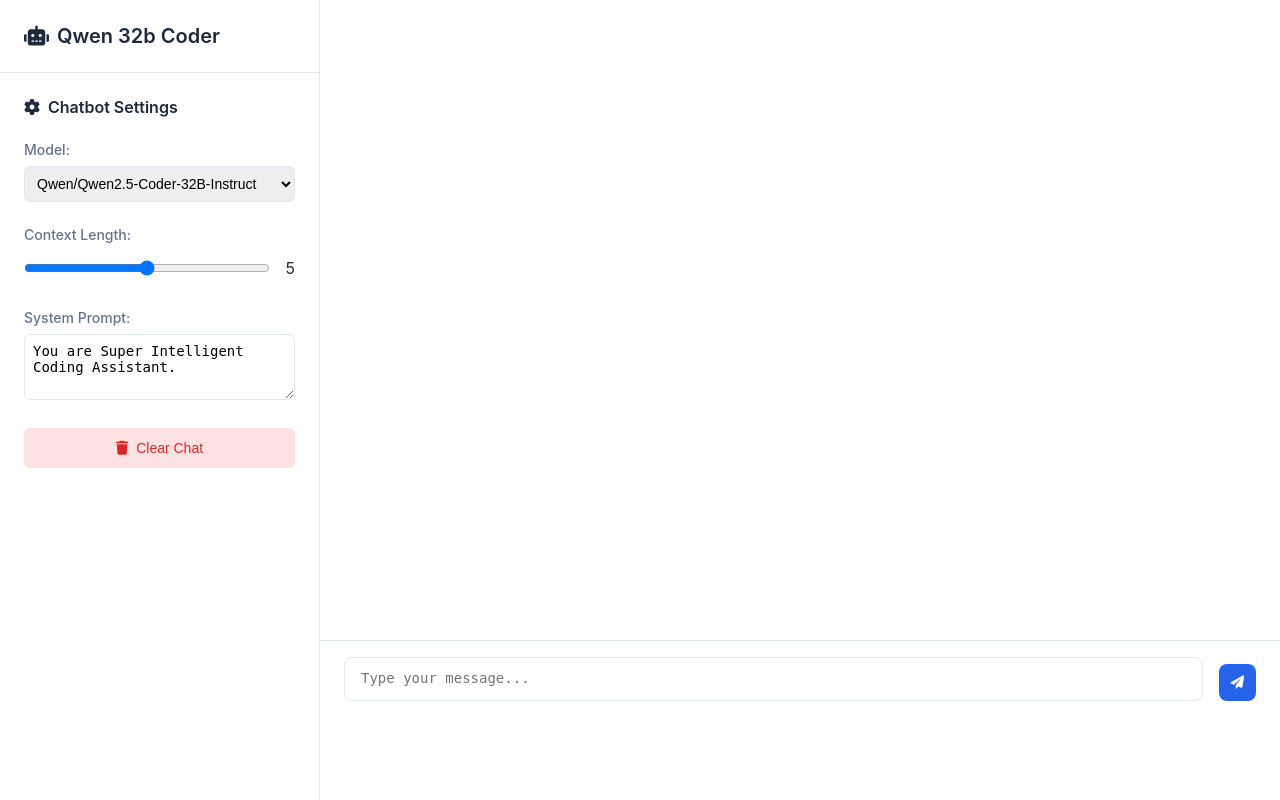
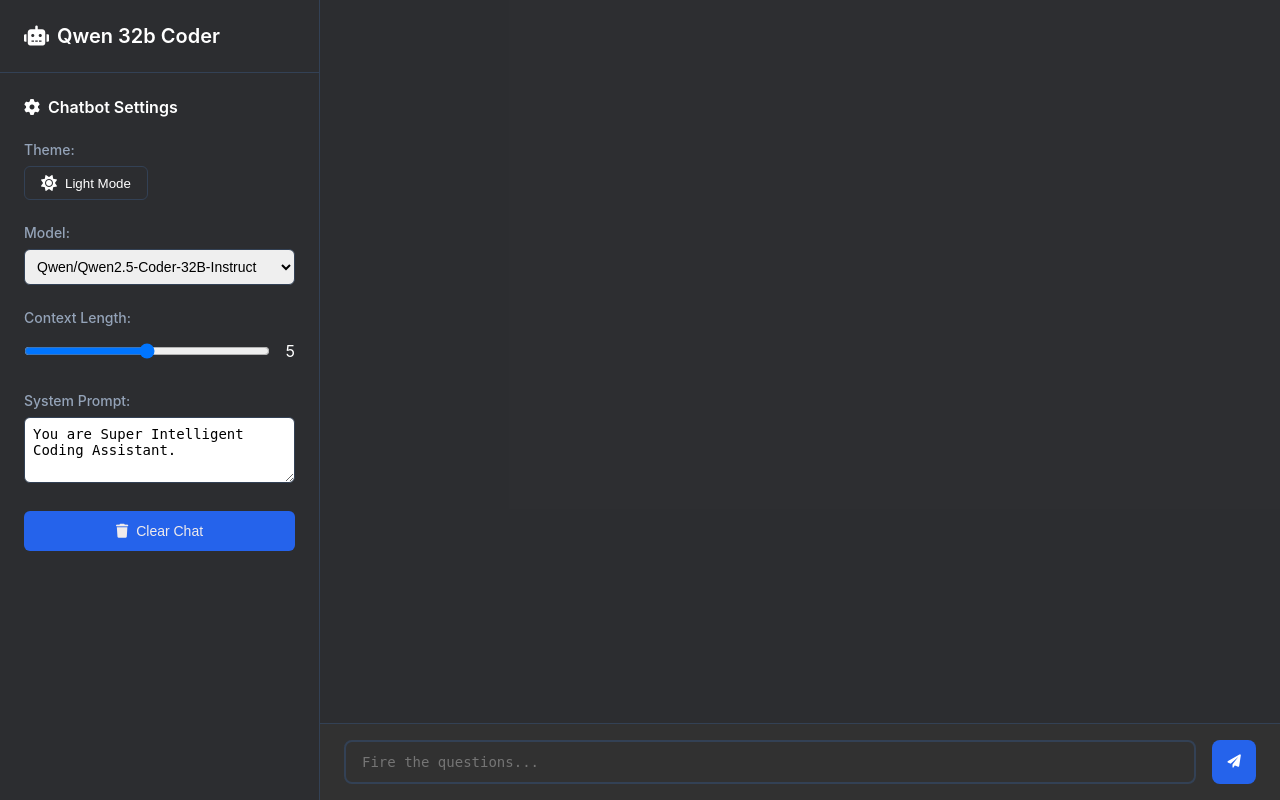
Before and after one commit to Adityabhaskar685/modal_chatapp, a FastAPI app: page / in a window 1280 px wide. Run offline with FastAPI, Linux system fonts and the light colour scheme; some libraries are stand-ins or nearby versions.

Commit message:
Added markdown support, theme switcher

```diff
--- a/frontend/static/script.js
+++ b/frontend/static/script.js
@@ -1,20 +1,3 @@
-
-document.addEventListener('DOMContentLoaded', async () => {
-    await waitForMarked();
-
-    marked.setOptions({
-        highlight: function(code, lang) {
-            return highlightCode(code, lang);
-        },
-        breaks: true,
-        gfm: true,
-        pedantic: false,
-        sanitize: false,
-        smartLists: true,
-        smartypants: true
-    });
-});
-
 function waitForMarked() {
     return new Promise((resolve) => {
         if (typeof marked !== 'undefined') {
@@ -37,33 +20,81 @@
     });
 }
 
-function highlightCode(code, language) {
-    const patterns = {
-        keywords: /(import|from|def|class|if|else|try|except|return|async|await|function|const|let|var|for|while|break|continue)\b/g,
-        strings: /(['"`])(.*?)\1/g,
-        comments: /(#.*|\/\/.*|\/\*[\s\S]*?\*\/)/g,
-        numbers: /\b\d+(\.\d+)?\b/g,
-        functions: /\b\w+(?=\()/g,
-        operators: /([+\-*/%=<>!&|^~]|==|!=|>=|<=|=>|\+=|-=|\*=|\/=|&&|\|\|)/g
-    };
-    code = code
-        .replace(patterns.comments, '<span class="comment">$1</span>')
-        .replace(patterns.strings, '<span class="string">$1$2$1</span>')
-        .replace(patterns.keywords, '<span class="keyword">$1</span>')
-        .replace(patterns.numbers, '<span class="number">$&</span>')
-        .replace(patterns.functions, '<span class="function">$&</span>')
-        .replace(patterns.operators, '<span class="operator">$1</span>');
 
-    return `<pre><code class="language-${language || ''}">${code}</code></pre>`;
-}
+document.addEventListener('DOMContentLoaded', async () => {
+    hljs.highlightAll();
+    await waitForMarked();
+    marked.setOptions({
+        highlight: function(code, lang) {
+            if (lang && hljs.getLanguage(lang)) {
+                return hljs.highlight(code, { language: lang }).value;
+            }
+            return hljs.highlightAuto(code).value;
+        },
+        breaks: true,
+        gfm: true,
+        pedantic: false,
+        sanitize: false,
+        smartLists: true,
+        smartypants: true
+    });
+
+    const themeToggleBtn = document.getElementById('theme-toggle');
+    const htmlElement = document.documentElement;
+    const sunIcon = '<i class="fas fa-sun"></i>';
+    const moonIcon = '<i class="fas fa-moon"></i>';
+
+    function updateThemeToggleButton() {
+        const currentTheme = htmlElement.getAttribute('data-theme');
+        if (currentTheme === 'dark') {
+            themeToggleBtn.innerHTML = `${sunIcon}<span>Light Mode</span>`;
+        } else {
+            themeToggleBtn.innerHTML = `${moonIcon}<span>Dark Mode</span>`;
+        }
+    }
+    updateThemeToggleButton();
+
+    const savedTheme = localStorage.getItem('theme');
+    if (savedTheme) {
+        htmlElement.setAttribute('data-theme', savedTheme);
+        updateThemeToggleButton();
+    }
+    themeToggleBtn.addEventListener('click', function() {
+        const currentTheme = htmlElement.getAttribute('data-theme');
+        const newTheme = currentTheme === 'dark' ? 'light' : 'dark';
+
+        htmlElement.setAttribute('data-theme', newTheme);
+        updateThemeToggleButton();
+
+        localStorage.setItem('theme', newTheme);
+    });
+    const userInput = document.getElementById('user-input');
+    userInput.addEventListener('input', () => autoResizeTextarea(userInput));
+
+    document.getElementById('send-button').addEventListener('click', sendMessage);
+
+    userInput.addEventListener('keypress', (e) => {
+        if (e.key === 'Enter' && !e.shiftKey) {
+            e.preventDefault();
+            sendMessage();
+        }
+    });
+
+    document.getElementById('conversation-context').addEventListener('input', (e) => {
+        document.getElementById('conversation-context-value').textContent = e.target.value;
+    });
+
+    document.getElementById('clear-conversation').addEventListener('click', () => {
+        const chatbox = document.getElementById('chatbox');
+        chatbox.innerHTML = '';
+    });
+});
+
 
 function autoResizeTextarea(textarea) {
     textarea.style.height = 'auto';
     textarea.style.height = Math.min(textarea.scrollHeight, 150) + 'px';
 }
-
-const userInput = document.getElementById('user-input');
-userInput.addEventListener('input', () => autoResizeTextarea(userInput));
 
 function scrollToBottom() {
     const chatbox = document.getElementById('chatbox');
@@ -100,6 +131,7 @@
 }
 
 async function sendMessage() {
+    const userInput = document.getElementById('user-input');
     const message = userInput.value.trim();
     if (!message) return;
 
@@ -109,6 +141,7 @@
     userMessageDiv.className = 'message user-message';
     userMessageDiv.innerHTML = await renderMarkdown(message);
     chatbox.appendChild(userMessageDiv);
+    highlightNewCodeBlocks(userMessageDiv);
     scrollToBottom();
 
     userInput.value = '';
@@ -132,6 +165,7 @@
                     chatbox.appendChild(assistantMessageDiv);
                 }
                 assistantMessageDiv.innerHTML = await renderMarkdown(response);
+                highlightNewCodeBlocks(assistantMessageDiv);
                 scrollToBottom();
             }
         } catch (error) {
@@ -142,22 +176,14 @@
     socket.onerror = (error) => {
         console.error('WebSocket error:', error);
     };
+
 }
 
-document.getElementById('send-button').addEventListener('click', sendMessage);
-
-document.getElementById('user-input').addEventListener('keypress', (e) => {
-    if (e.key === 'Enter' && !e.shiftKey) {
-        e.preventDefault();
-        sendMessage();
-    }
-});
-
-document.getElementById('conversation-context').addEventListener('input', (e) => {
-    document.getElementById('conversation-context-value').textContent = e.target.value;
-});
-
-document.getElementById('clear-conversation').addEventListener('click', () => {
-    const chatbox = document.getElementById('chatbox');
-    chatbox.innerHTML = '';
-});
+function highlightNewCodeBlocks(container) {
+    container.querySelectorAll('pre code').forEach((block) => {
+        if (!block.dataset.highlighted) {
+            hljs.highlightElement(block);
+            block.dataset.highlighted = 'yes';
+        }
+    });
+}
--- a/frontend/static/styles.css
+++ b/frontend/static/styles.css
@@ -9,6 +9,39 @@
     --text-secondary: #64748b;
     --message-user-bg: #eff6ff;
     --message-assistant-bg: #f8fafc;
+    --code-bg: #1e1e1e;
+    --code-border: #333333;
+    --code-text: #d4d4d4;
+    --blockquote-border: #444444;
+    --blockquote-text: #a0a0a0;
+    --table-border: #333333;
+    --table-header-bg: #2d2d2d;
+    --link-color: #3794ff;
+    --input-bg: #ffffff;
+    --scrollbar-thumb: #cbd5e1;
+    --scrollbar-track: #f1f5f9;
+}
+
+[data-theme="dark"] {
+    --bg-color: #0f172a;
+    --sidebar-bg: rgba(50, 50, 50, .85);
+    --chat-bg: rgba(50, 50, 50, .85);
+    --border-color: #334155;
+    --text-primary: #ffffff;
+    --text-secondary: #94a3b8;
+    --message-user-bg: rgba(34, 33, 33, 0.85);
+    --message-assistant-bg: rgba(34, 33, 33, 0.85);
+    --code-bg: #0f172a;
+    --code-border: #1e293b;
+    --code-text: #e2e8f0;
+    --blockquote-border: #334155;
+    --blockquote-text: #94a3b8;
+    --table-border: #1e293b;
+    --table-header-bg: #0f172a;
+    --link-color: #60a5fa;
+    --input-bg: rgba(50, 50, 50, .85);
+    --scrollbar-thumb: white;
+    --scrollbar-track: rgba(50, 50, 50, .85);
 }
 
 * {
@@ -32,9 +65,9 @@
     height: 100vh;
     max-width: 1920px;
     margin: 0 auto;
+    overflow: hidden;
 }
 
-/* Sidebar Styles */
 .sidebar {
     width: 320px;
     background-color: var(--sidebar-bg);
@@ -108,8 +141,8 @@
 .clear-btn {
     width: 100%;
     padding: 0.75rem;
-    background-color: #fee2e2;
-    color: #dc2626;
+    background-color: var(--primary-color);
+    color: #f0ebeb;
     border: none;
     border-radius: 0.375rem;
     font-size: 0.875rem;
@@ -126,21 +159,23 @@
     background-color: #fecaca;
 }
 
-/* Main Content Styles */
 .main-content {
     flex: 1;
     display: flex;
     flex-direction: column;
     min-width: 0;
+    height: 100vh;
+    overflow: hidden;
+
 }
-
 .chat-container {
     flex: 1;
     display: flex;
     flex-direction: column;
     background-color: var(--chat-bg);
+    height: 100%;
+    overflow: hidden;
 }
-
 .messages {
     flex: 1;
     padding: 1.5rem;
@@ -148,7 +183,31 @@
     display: flex;
     flex-direction: column;
     gap: 1rem;
-    max-height: 80vh; /* Allow scrolling */
+}
+
+.messages::-webkit-scrollbar {
+    width: 8px;
+}
+
+.messages::-webkit-scrollbar-track {
+    background: var(--scrollbar-track);
+}
+
+.messages::-webkit-scrollbar-thumb {
+    background-color: var(--scrollbar-thumb);
+    border-radius: 4px;
+}
+
+.input-container {
+    padding: 1rem 1.5rem;
+    border-top: 1px solid var(--border-color);
+    display: flex;
+    gap: 1rem;
+    align-items: flex-end;
+    background-color: var(--chat-bg);
+    position: relative;
+    bottom: 0;
+    width: 100%;
 }
 
 .message {
@@ -158,31 +217,24 @@
     font-size: 0.875rem;
     line-height: 1.5;
     background-color: var(--message-user-bg);
-    border: 1px solid var(--border-color);
+    border: 2px solid var(--border-color);
 }
 
 .assistant-message {
     background-color: var(--message-assistant-bg);
 }
 
-.input-container {
-    padding: 1rem 1.5rem;
-    border-top: 1px solid var(--border-color);
-    display: flex;
-    gap: 1rem;
-    align-items: flex-end;
-    background-color: var(--chat-bg);
-}
-
 #user-input {
     flex: 1;
     padding: 0.75rem 1rem;
-    border: 1px solid var(--border-color);
+    border: 2px solid var(--border-color);
     border-radius: 0.5rem;
     font-size: 0.875rem;
     resize: none;
     max-height: 150px;
     min-height: 44px;
+    background-color: var(--input-bg);
+    color: var(--text-primary);
 }
 
 #user-input:focus {
@@ -192,7 +244,7 @@
 }
 
 #send-button {
-    padding: 0.75rem;
+    padding: 0.95rem;
     background-color: var(--primary-color);
     color: white;
     border: none;
@@ -310,10 +385,47 @@
     height: auto;
 }
 
-/* Responsive Design */
+::selection {
+    background-color: var(--primary-color);
+    color: white;
+}
+
+
+.theme-toggle-btn {
+    display: flex;
+    align-items: center;
+    gap: 8px;
+    padding: 8px 16px;
+    border: 1px solid var(--border-color);
+    border-radius: 6px;
+    background: var(--background-secondary);
+    color: var(--text-primary);
+    cursor: pointer;
+    transition: all 0.3s ease;
+}
+
+.theme-toggle-btn:hover {
+    background: var(--background-hover);
+}
+
+.theme-toggle-btn i {
+    font-size: 16px;
+}
+
+
 @media (max-width: 768px) {
     .app-container {
-        flex-direction: column;
+        height: 100vh;
+        overflow: hidden;
+    }
+
+    main-content {
+        height: 0;
+        flex: 1;
+    }
+
+    .chat-container {
+        height: 100%;
     }
 
     .sidebar {
--- a/frontend/templates/index.html
+++ b/frontend/templates/index.html
@@ -1,12 +1,14 @@
 <!DOCTYPE html>
-<html lang="en">
+<html lang="en" data-theme="dark">
 <head>
     <meta charset="UTF-8">
     <meta name="viewport" content="width=device-width, initial-scale=1.0">
     <title>Qwen 32b Coder</title>
     <link rel="stylesheet" href="/static/styles.css">
     <link rel="stylesheet" href="https://cdnjs.cloudflare.com/ajax/libs/font-awesome/6.0.0/css/all.min.css">
+    <link rel="stylesheet" href="https://cdnjs.cloudflare.com/ajax/libs/highlight.js/11.7.0/styles/atom-one-dark.min.css">
     <script src="https://cdn.jsdelivr.net/npm/marked/marked.min.js"></script>
+    <script src="https://cdnjs.cloudflare.com/ajax/libs/highlight.js/11.10.0/highlight.min.js" integrity="sha512-6yoqbrcLAHDWAdQmiRlHG4+m0g/CT/V9AGyxabG8j7Jk8j3r3K6due7oqpiRMZqcYe9WM2gPcaNNxnl2ux+3tA==" crossorigin="anonymous" referrerpolicy="no-referrer"></script>
 </head>
 <body>
     <div class="app-container">
@@ -16,6 +18,13 @@
             </div>
             <div class="settings-container">
                 <h2><i class="fas fa-cog"></i> Chatbot Settings</h2>
+                <div class="setting-group">
+                    <label for="theme-toggle">Theme:</label>
+                    <button id="theme-toggle" class="theme-toggle-btn">
+                        <i class="fas fa-sun"></i>
+                        <span>Light Mode</span>
+                    </button>
+                </div>
                 <div class="setting-group">
                     <label for="model">Model:</label>
                     <select id="model" class="setting-input">
@@ -42,7 +51,7 @@
             <div class="chat-container">
                 <div id="chatbox" class="messages"></div>
                 <div class="input-container">
-                    <textarea id="user-input" placeholder="Type your message..." rows="1"></textarea>
+                    <textarea id="user-input" placeholder="Fire the questions..." rows="1"></textarea>
                     <button id="send-button">
                         <i class="fas fa-paper-plane"></i>
                     </button>
--- a/main.py
+++ b/main.py
@@ -39,7 +39,7 @@
 
 
 class Settings:
-    OPENAI_API_KEY = os.getenv("API_KEY", "super-secret-token")
+    OPENAI_API_KEY = os.getenv("OPENAI_API_KEY", "super-secret-token")
     OPENAI_API_BASE = os.getenv("OPENAI_API_BASE", None)
     DEFAULT_MODEL = os.getenv("DEFAULT_MODEL", "gpt-4o")
     MAX_CONVERSATION_HISTORY = 10
@@ -94,13 +94,11 @@
                 client = get_openai_client()
                 response = ""
 
-                stream = client.chat.completions.create(
+                for chunk in client.chat.completions.create(
                     model=settings.DEFAULT_MODEL,
                     messages=messages,
                     stream=True
-                )
-
-                for chunk in stream:
+                ):
                     if chunk.choices[0].delta.content is not None:
                         response += chunk.choices[0].delta.content
                         await websocket.send_json({
--- a/requirement.txt
+++ b/requirement.txt
@@ -3,4 +3,5 @@
 pydantic==2.9.1
 pydantic_core==2.23.3
 python-dotenv==1.0.1
-uvicorn==0.32.0
+uvicorn[standard]==0.32.0
+jinja2==3.1.4
```
Also changed, not shown: other parts of frontend/static/styles.css (+31 -8 lines), README.md, 1 other file.
